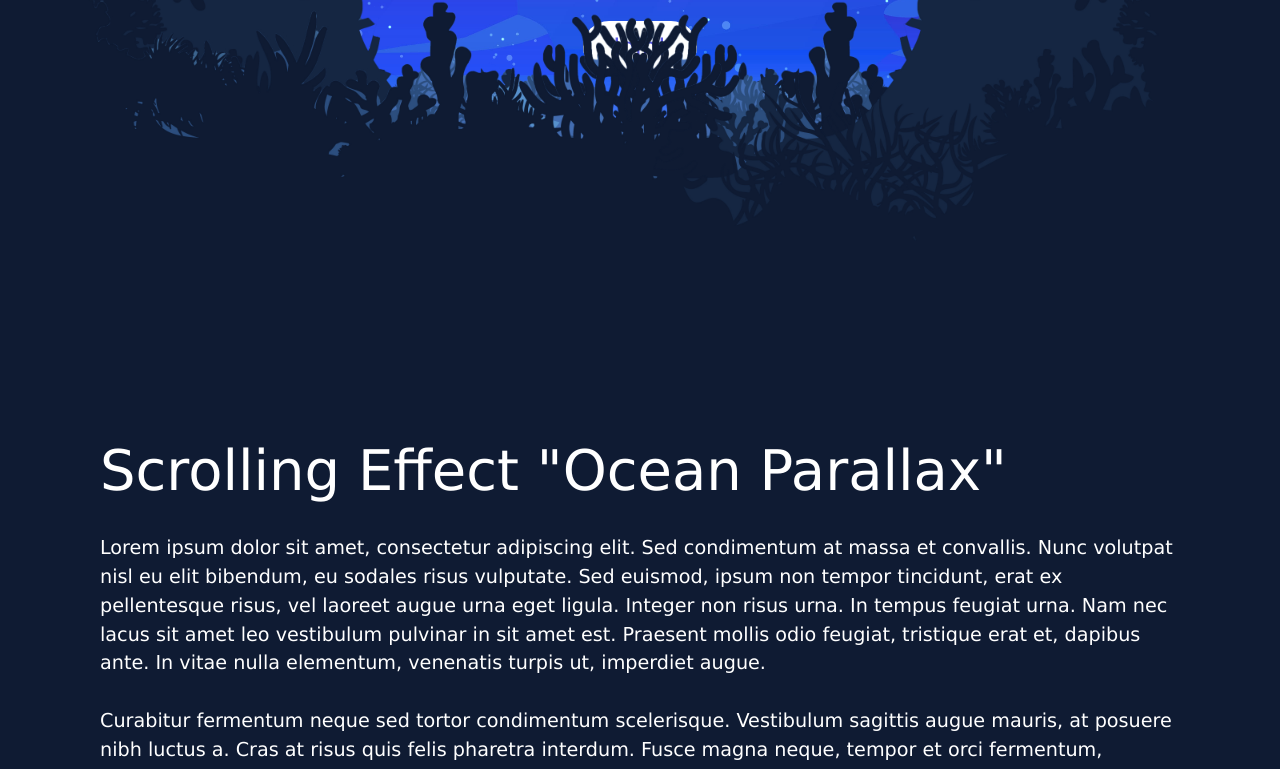
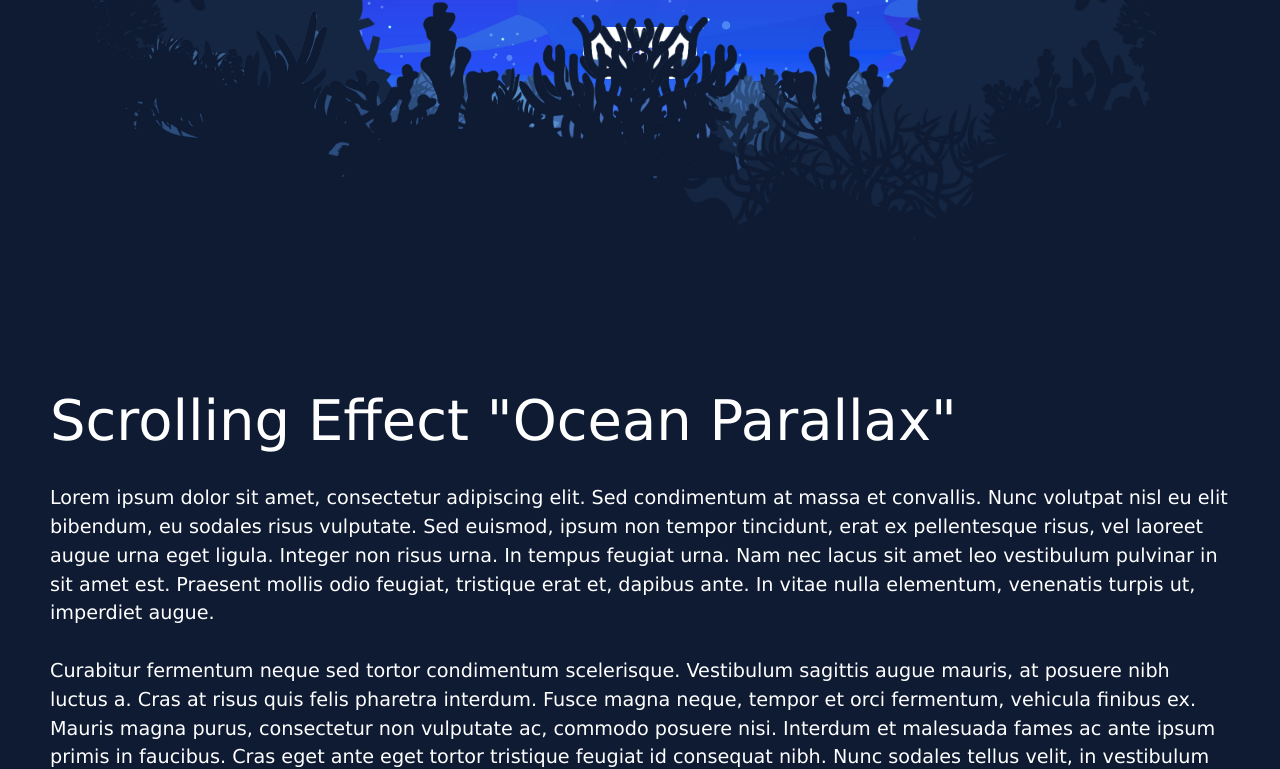
Before and after one commit to SiegfriedDelap/-templatesLayout, a plain HTML site: page index.html in a window 1280 px wide. Shown: the part 463-1232 px from the top of the page. Drawn offline with Linux system fonts and the light colour scheme.

Commit message:
js script done

```diff
--- a/sass/blocks/_content.scss
+++ b/sass/blocks/_content.scss
@@ -1,6 +1,6 @@
 .content{
     position: relative;
-    padding: 100px;
+    padding: 50px;
     background-color: #0f1b33;
     &__title{
         font-size: 3.5em;
--- a/sass/blocks/_ocean.scss
+++ b/sass/blocks/_ocean.scss
@@ -6,6 +6,7 @@
     display: flex;
     justify-content: center;
     align-items: center;
+    overflow: hidden;
     &::before{
         content:'';
         position: absolute;
@@ -32,14 +33,20 @@
         z-index: 10;
     }
     &__title{
+
+        top: 280px;
+        right: -700px;
         position: absolute;
         color:white;
         white-space: nowrap;
         font-weight: 600;
         font-size: 7vw;
         z-index: 9;
+
     }
     &__btn{
+        position: absolute;
+        top:380px;
         text-decoration: none;
         border: none;
         display: inline-block;
--- a/sass/style.scss
+++ b/sass/style.scss
@@ -4,7 +4,7 @@
 }
 
 body{
-    overflow: hidden;
+    overflow-x: hidden;
     min-height: 100vh;
     background: linear-gradient(rgb(4, 13, 90), rgb(42, 120, 236));
 }
--- a/scripts/script.js
+++ b/scripts/script.js
@@ -7,10 +7,19 @@ window.addEventListener('DOMContentLoaded', ()=>{
     const right = document.getElementById('oceanRight');
     const text = document.querySelector('.ocean__title');
     const btn = document.querySelector('.ocean__btn');
+    const header = document.querySelector('.header');
 
     window.addEventListener('scroll', ()=>{
         let value = window.scrollY;
-        parts.style.left = value + 'px';
+        parts.style.left = value * 0.25 + 'px';
+        bg.style.top = value * 0.5 + 'px';
+        left.style.top = value * 0 + 'px';
+        right.style.top = value * 0 + 'px';
+        text.style.marginRight = value * 3 + 'px';
+        text.style.marginTop = value * 0.25 + 'px';
+        btn.style.marginTop = value * 0.5 + 'px';
+        header.style.top = value * 0.6 + 'px';
+
     });
 
 
```
Also changed, not shown: css/style.min.css, 1 other file.
